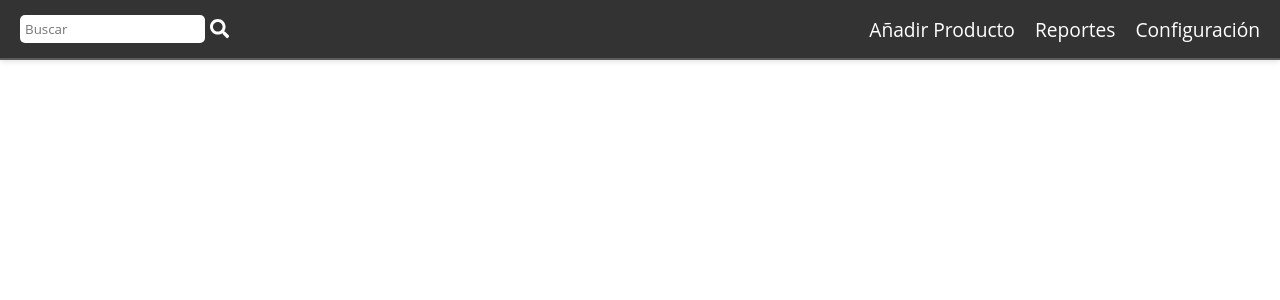
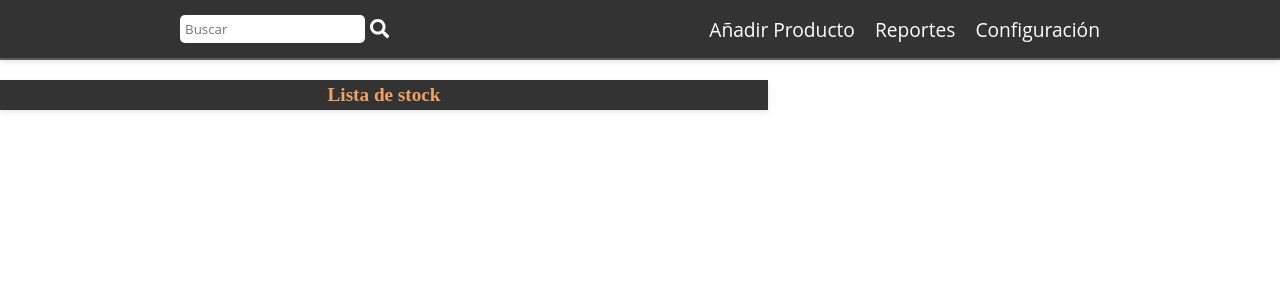
Before and after one commit to ismaFerrari/Proyecto_Electron, a React (Vite) app in the folder src/renderer/: page / in a window 1280 px wide. Shown: the top 300 px of the page. Built offline with nearby package versions, Linux system fonts and the light colour scheme.

Commit message:
cambios actualizados

```diff
--- a/src/renderer/src/App.jsx
+++ b/src/renderer/src/App.jsx
@@ -1,5 +1,11 @@
 import { Navbar } from './components/navbar/navbar'
+import ContainerProductos from './components/Products/products-container'
 
 export const App = () => {
-  return <Navbar />
+  return (
+    <>
+      <Navbar />
+      <ContainerProductos />
+    </>
+  )
 }
--- /dev/null
+++ b/src/renderer/src/components/Products/products-container.jsx
@@ -0,0 +1,11 @@
+import { ContainerProductosStyled } from "./products-styled-components"
+
+const ContainerProductos = () => {
+    return (
+        <ContainerProductosStyled>
+            <h3>Lista de stock</h3>
+        </ContainerProductosStyled>
+    )
+}
+
+export default ContainerProductos
--- /dev/null
+++ b/src/renderer/src/components/Products/products-styled-components.js
@@ -0,0 +1,20 @@
+import styled from 'styled-components'
+export const ContainerProductosStyled = styled.div`
+  width: 60%;
+  background-color: #333;
+  box-shadow: 0 2px 5px rgba(0, 0, 0, 0.1);
+  height: 20px;
+  padding: 15px;
+  display: flex;
+  align-items: center;
+  justify-content: center;
+  flex-direction: column;
+  margin-top: 20px;
+  h3 {
+    font-size: 1.2rem;
+    font-weight: 700;
+    margin: 20px 0;
+    text-align: center;
+    color: #f4a261;
+  }
+`
--- a/src/renderer/src/components/navbar/navbar-styled.js
+++ b/src/renderer/src/components/navbar/navbar-styled.js
@@ -2,7 +2,7 @@ import styled from 'styled-components'
 
 export const NavbarStyled = styled.nav`
   display: flex;
-  justify-content: space-between;
+  justify-content: space-around;
   align-items: center;
   padding: 0 20px;
   height: 60px;
```
